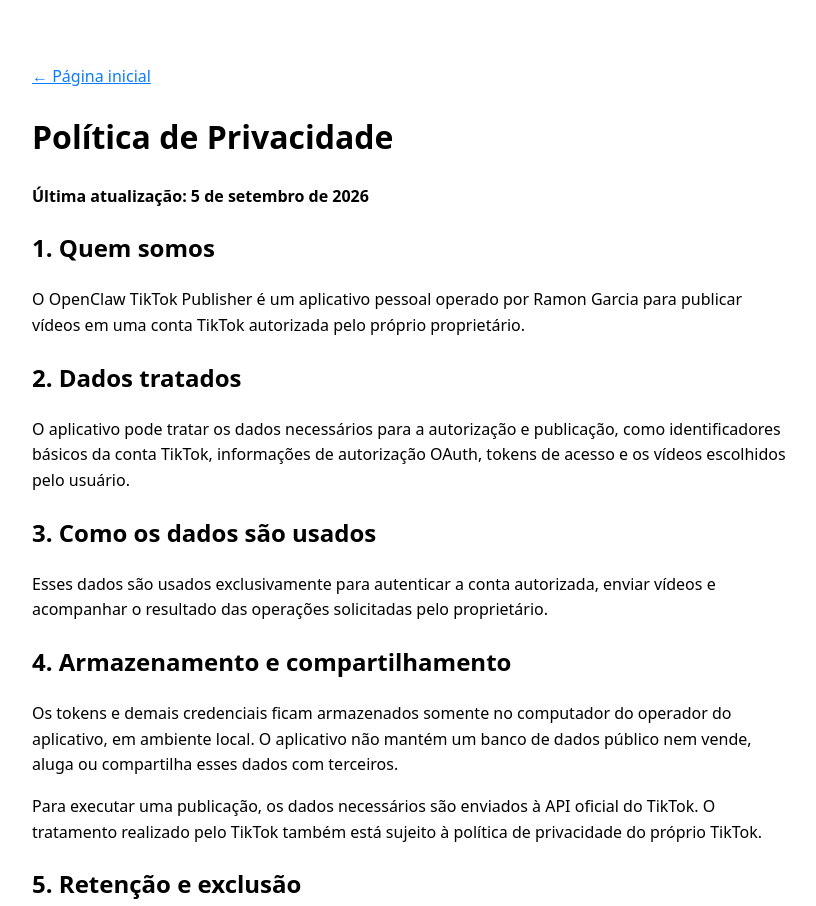
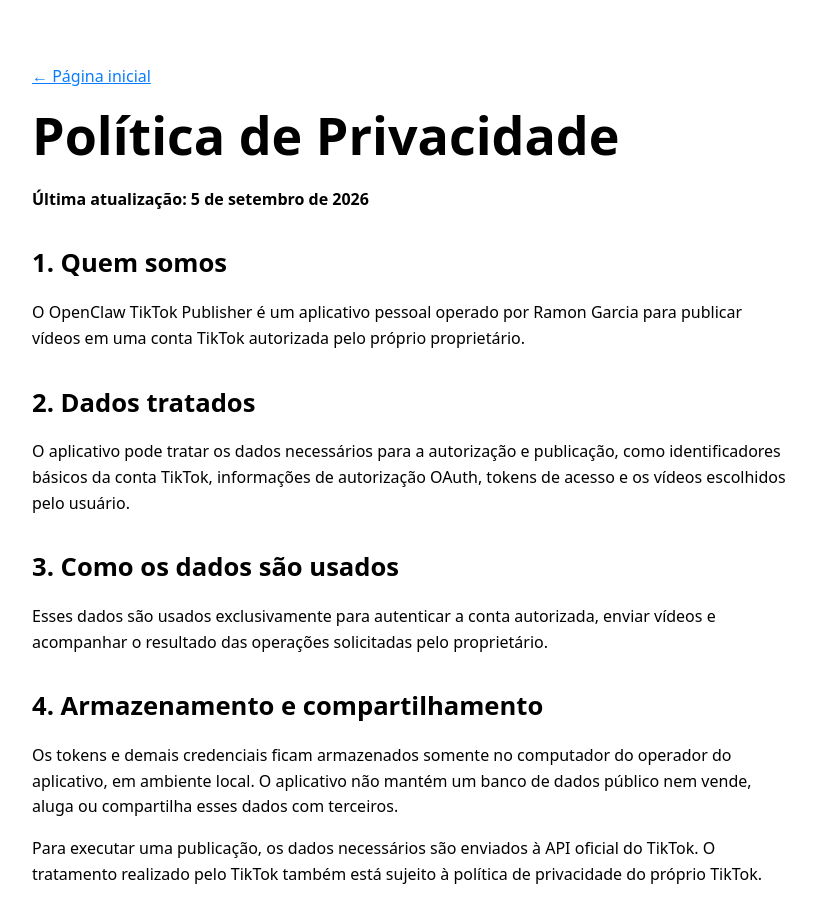
Before and after one commit to RamonGarcia30/tiktok-openclaw, a plain HTML site: page privacy.html in a window 1280 px wide. Shown: the top 906 px of the page, without its empty margins (228-1044 px from the left). Drawn offline with Linux system fonts and the light colour scheme.

Commit message:
Melhora hierarquia tipográfica das páginas legais

```diff
--- a/privacy.html
+++ b/privacy.html
@@ -6,7 +6,9 @@
   <title>Política de Privacidade — OpenClaw TikTok Publisher</title>
   <style>
     :root { color-scheme: light dark; font-family: system-ui, sans-serif; }
-    body { max-width: 760px; margin: 0 auto; padding: 48px 24px; line-height: 1.6; }
+    body { max-width: 760px; margin: 0 auto; padding: 48px 24px; line-height: 1.6; font-size: 1rem; }
+    h1 { font-size: clamp(2.25rem, 6vw, 3.25rem); line-height: 1.1; margin: 0 0 1.5rem; }
+    h2 { font-size: 1.6rem; line-height: 1.2; margin-top: 2.25rem; }
     a { color: #0b7cff; }
   </style>
 </head>
```
Also changed, not shown: terms.html (+3 -1 lines).
